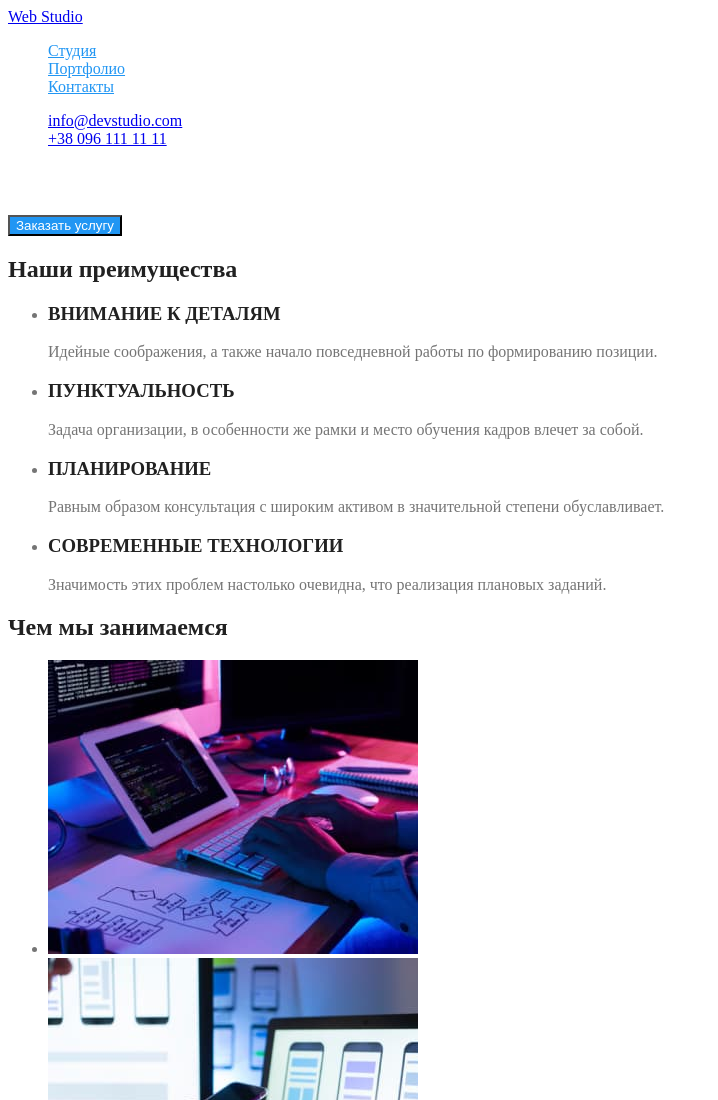
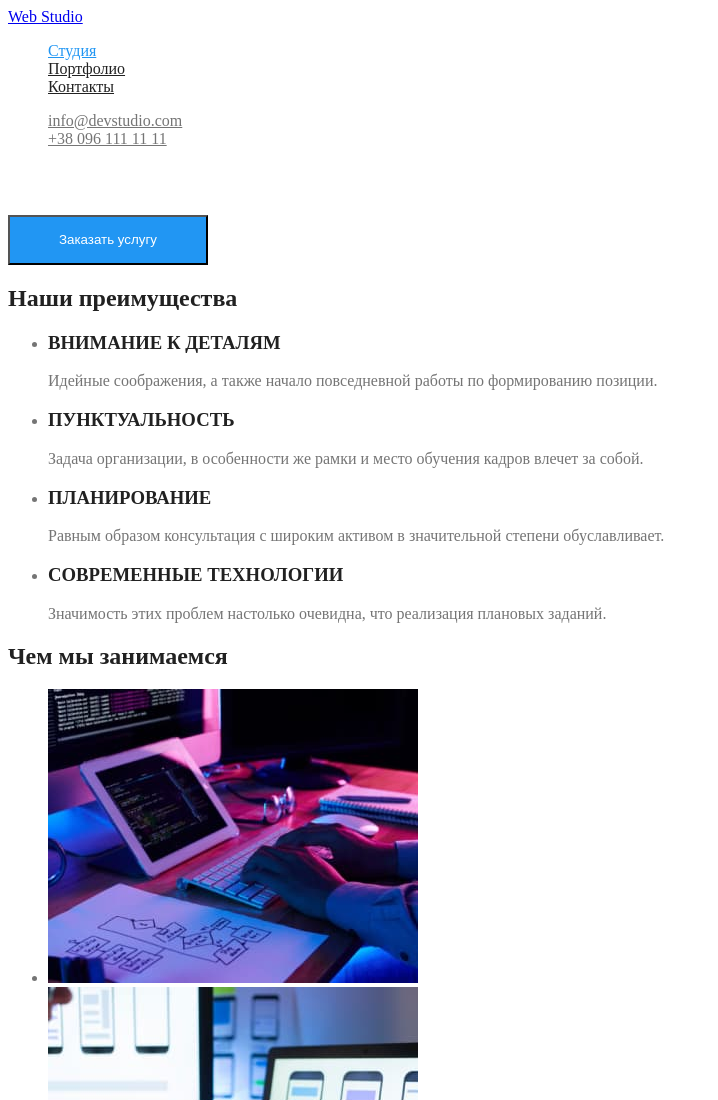
Before and after one commit to martamu448/goit-markup-hw-02, a plain HTML site: page index.html in a window 1280 px wide. Shown: the top 1100 px of the page, without its empty margins (0-718 px from the left). Drawn offline with Linux system fonts and the light colour scheme.

Commit message:
Updates styles.css

```diff
--- a/css/styles.css
+++ b/css/styles.css
@@ -5,6 +5,7 @@
     --primary-white-color: #FFFFFF;
 }
 
+/*Стилі для index.html*/
 body {
     background-color: var(--primary-white-color);
     color: var(--primary-text-color);
@@ -28,12 +29,22 @@ body {
 
 /* Site navigation */
 .site-nav .link {
-    color: var(--accent-color);
+    color: var(--title-text-color);
 }
 
 .site-nav .link:hover,
 .site-nav .link:focus {
     color: var(--accent-color);
+}
+
+.site-nav .link.current {
+    color: var(--accent-color);
+}
+
+/* next rule is making bei myself - warning */
+
+.contacts-item {
+    color: var(--primary-text-color);
 }
 
 /* основний колір тексту 757575 */
@@ -52,6 +63,11 @@ body {
     color: #FFFFFF;
 }
 
+.hero > .button {
+    width: 200px;
+    height: 50px;
+}
+
 .section-title {
     color: var(--title-text-color);
 }
@@ -60,9 +76,13 @@ body {
     color: var(--title-text-color);
 }
 
+/*Стилі для portfolio.html*/
+
 .button {
     color: var(--title-text-color);
     background-color: #F5F4FA;
+    height: 38px;
+    width: auto;
 }
 
 .button.primery {
--- a/index.html
+++ b/index.html
@@ -15,14 +15,14 @@
         <nav>
             <a href="./index.html">Web Studio</a>
             <ul class="site-nav list">
-                <li><a href="" class="link">Студия</a></li>
-                <li><a href="" class="link">Портфолио</a></li>
+                <li><a href="./index.html" class="link current">Студия</a></li>
+                <li><a href="./portfolio.html" class="link">Портфолио</a></li>
                 <li><a href="" class="link">Контакты</a></li>
             </ul>
         </nav>
         <ul class="contacts list">
-            <li><a href="mailto:info@devstudio.com">info@devstudio.com</a></li>
-            <li><a href="tel:+380961111111">+38 096 111 11 11</a></li>
+            <li><a href="mailto:info@devstudio.com" class="contacts-item">info@devstudio.com</a></li>
+            <li><a href="tel:+380961111111" class="contacts-item">+38 096 111 11 11</a></li>
         </ul>
     </header>
 
```
Also changed, not shown: portfolio.html (+5 -4 lines).
